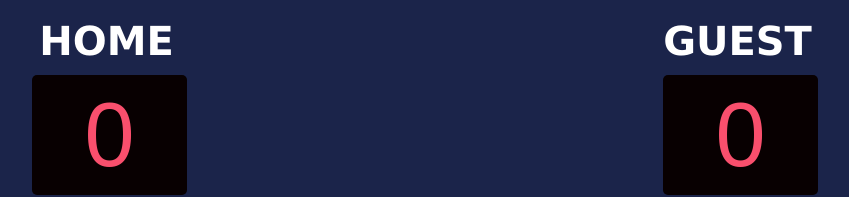
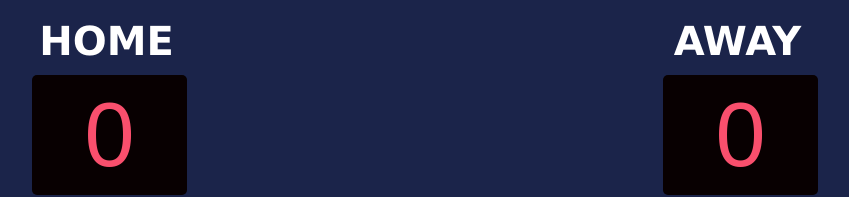
Before and after one commit to CKDCalvin/Scoreboard, a plain HTML site: page index.html in a window 1280 px wide. Shown: the top 197 px of the page, without its empty margins (215-1064 px from the left). Drawn offline with Linux system fonts and the light colour scheme; a web font is replaced by a local one.

Commit message:
Updated score header

```diff
--- a/index.html
+++ b/index.html
@@ -16,7 +16,7 @@
                 </div>
             </div>
             <div>
-                <h3 class="side">GUEST</h3>
+                <h3 class="side">AWAY</h3>
                 <div id="scoregst-el" class="score">0</div>
                 <div class="calc">
                     <button class="btn" onclick="addOneG()">+1</button>
```
